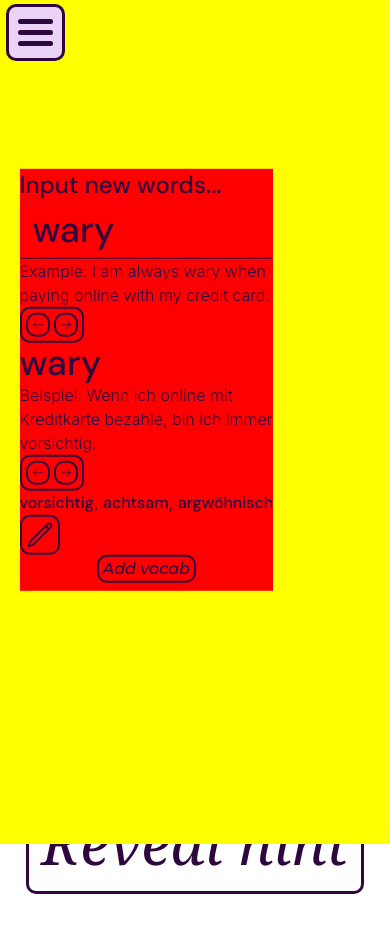
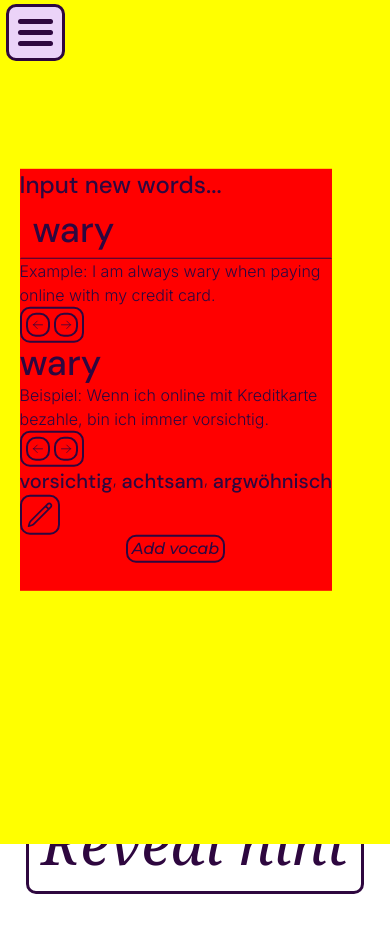
Before and after one commit to DrDrProfRosenthal/nextjs-dashboard, a Next.js app: page / in a window 390 px wide. Shown: the top 932 px of the page. Built offline with nearby package versions, Linux system fonts and the light colour scheme; a web font is replaced by a local one.

Commit message:
responsive updates

```diff
--- a/app/page.tsx
+++ b/app/page.tsx
@@ -116,9 +116,9 @@ export default async function Page() {
                          <div>
 
                                   <div className='flex flex-row'>
-                                      <span className='dm-sans lg:font-medium block'>vorsichtig</span>,&nbsp;
-                                      <span className='dm-sans lg:font-medium block'>achtsam</span>,&nbsp;
-                                      <span className='dm-sans lg:font-medium block'>argwöhnisch</span>
+                                      <span className='dm-sans text-xl  block'>vorsichtig</span>,&nbsp;
+                                      <span className='dm-sans text-xl block'>achtsam</span>,&nbsp;
+                                      <span className='dm-sans text-xl  block'>argwöhnisch</span>
                                   </div>
                                   <input className='dm-sans  hidden' value={"vorsichtig, achtsam, argwöhnisch"}></input>
                                   <PencilIcon className="w-10 pencilBtn bold-color bold-border-color" />
--- a/app/ui/global.css
+++ b/app/ui/global.css
@@ -333,7 +333,7 @@ input:focus{
 
 
   height: 50%;
-  width: 65% !important;
+  width: 80% !important;
 
   transform: translate(0%, -10%);
   background-color: red;
```
